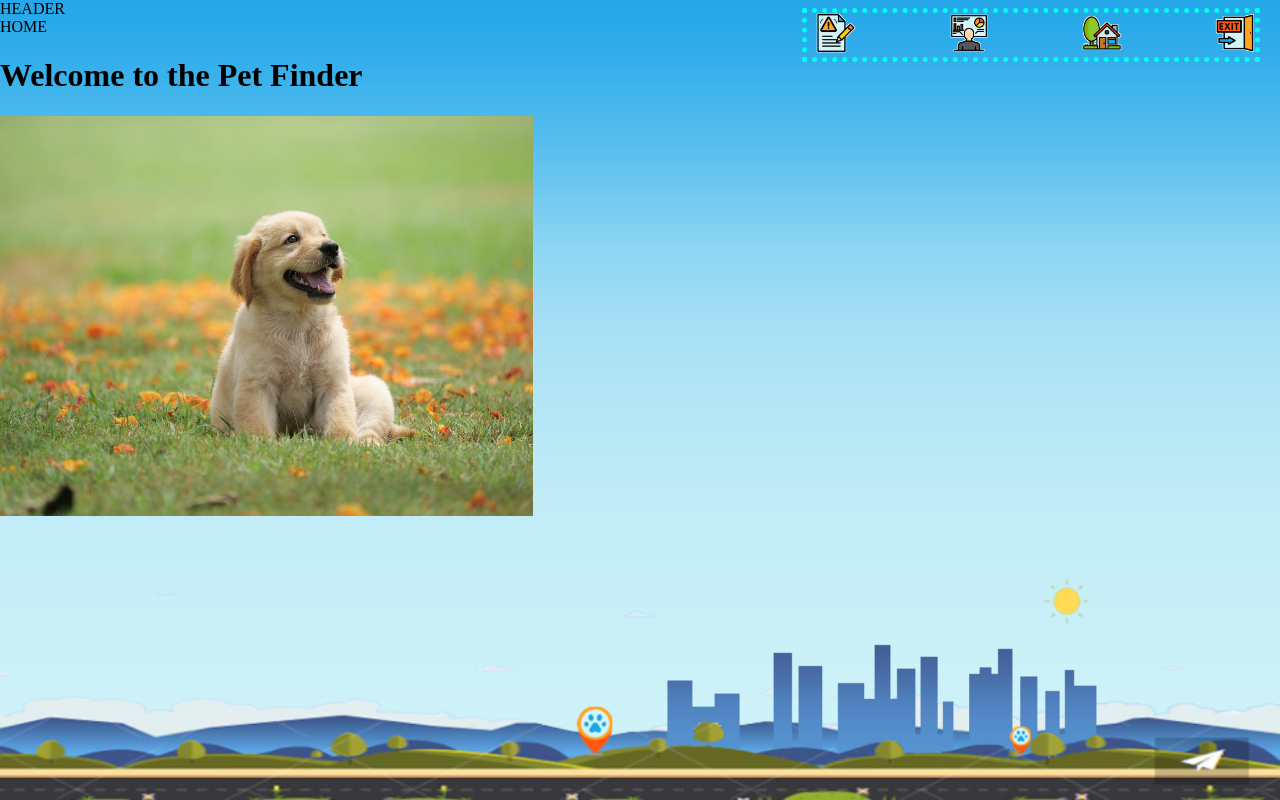
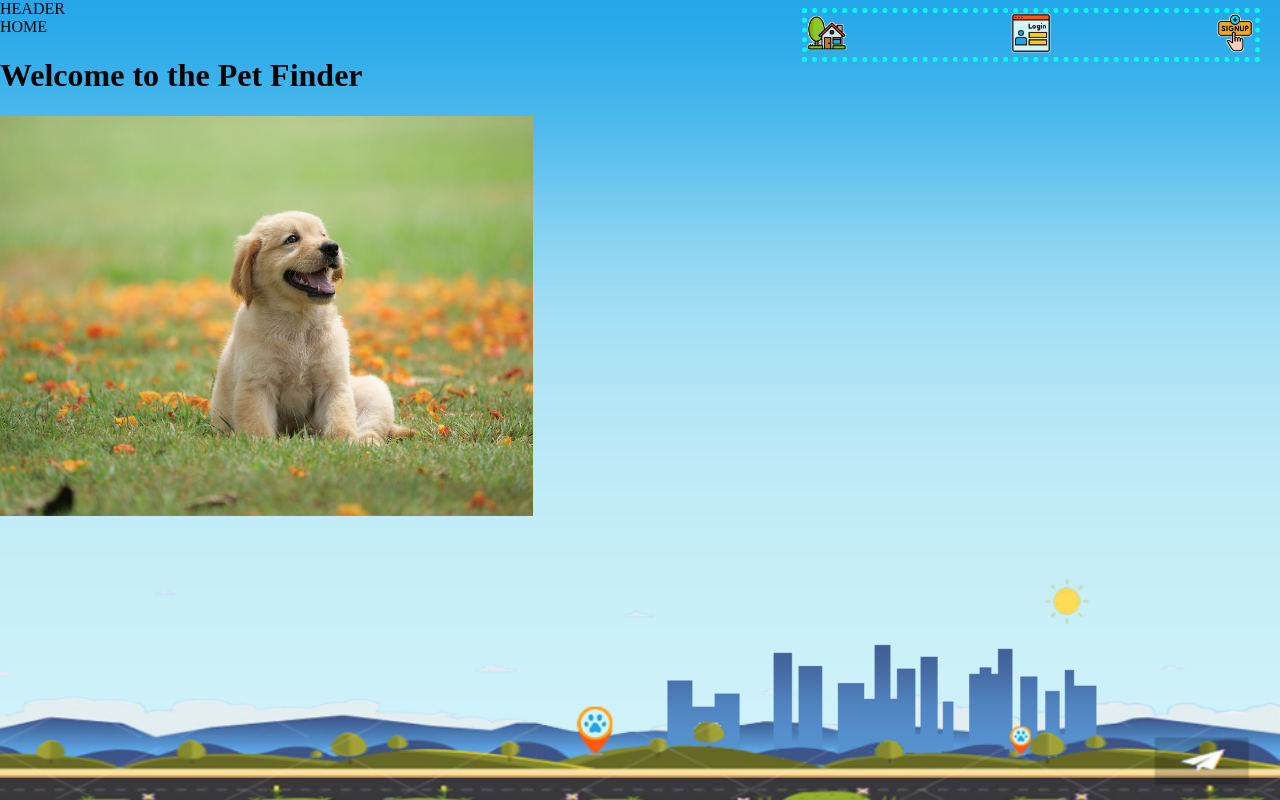
Before and after one commit to KennWg/pet-finder, a React (Create React App) app in the folder client/: page / in a window 1280 px wide. Built offline with nearby package versions, Linux system fonts and the light colour scheme.

Commit message:
added conditional rendering of nav elements to laptop.js

```diff
--- a/client/src/components/Navbar/Laptop.js
+++ b/client/src/components/Navbar/Laptop.js
@@ -6,7 +6,7 @@ import Auth from '../../utils/auth.js';
 function Laptop() {
 
     const [state, dispatch] = useStoreContext();
-    const { currentView, navBarChoices } = state;
+    const { currentView, navBarChoices, navBarChoicesNOT } = state;
 
     const imagePath = imageName => {
         return require(`../../assets/images/${imageName}.png`)
@@ -21,21 +21,18 @@ function Laptop() {
 
 
     return (
-        <div className="laptop-navbar">
+        <>
+            {(Auth.loggedIn())
+                ? <div className="laptop-navbar">
                     {navBarChoices.map((view) => (
-                <div
-                    className={`laptop-nav-div`}
-                    key={view.name}
-                >
+                        <div className={`laptop-nav-div`}
+                            key={view.name}>
                             <a className={`nav-link ${currentView === view.name ? 'active' : ''}`}
                                 onClick={() => {
                                     handleClick(view.name);
-
                                 }}
-
                                 href="#"
-                        title={view.description}
-                    >
+                                title={view.description}>
                                 <img src={imagePath(view.name)} className="laptop-nav-icon" alt={view.name} />
                             </a>
                         </div>
@@ -44,7 +41,29 @@ function Laptop() {
 
                 </div >
 
+                : <div className="laptop-navbar">
+                    {navBarChoicesNOT.map((view) => (
+                        <div className={`laptop-nav-div`}
+                            key={view.name}>
+                            <a className={`nav-link ${currentView === view.name ? 'active' : ''}`}
+                                onClick={() => {
+                                    handleClick(view.name);
+                                }}
+                                href="#"
+                                title={view.description}>
+                                <img src={imagePath(view.name)} className="laptop-nav-icon" alt={view.name} />
+                            </a>
+                        </div>
+                    ))
+                    }
+
+                </div >}
+        </>
+
+
     )
+
+
 }
 
 export default Laptop;
```
Lines whose indentation alone changed are shown as unchanged.
